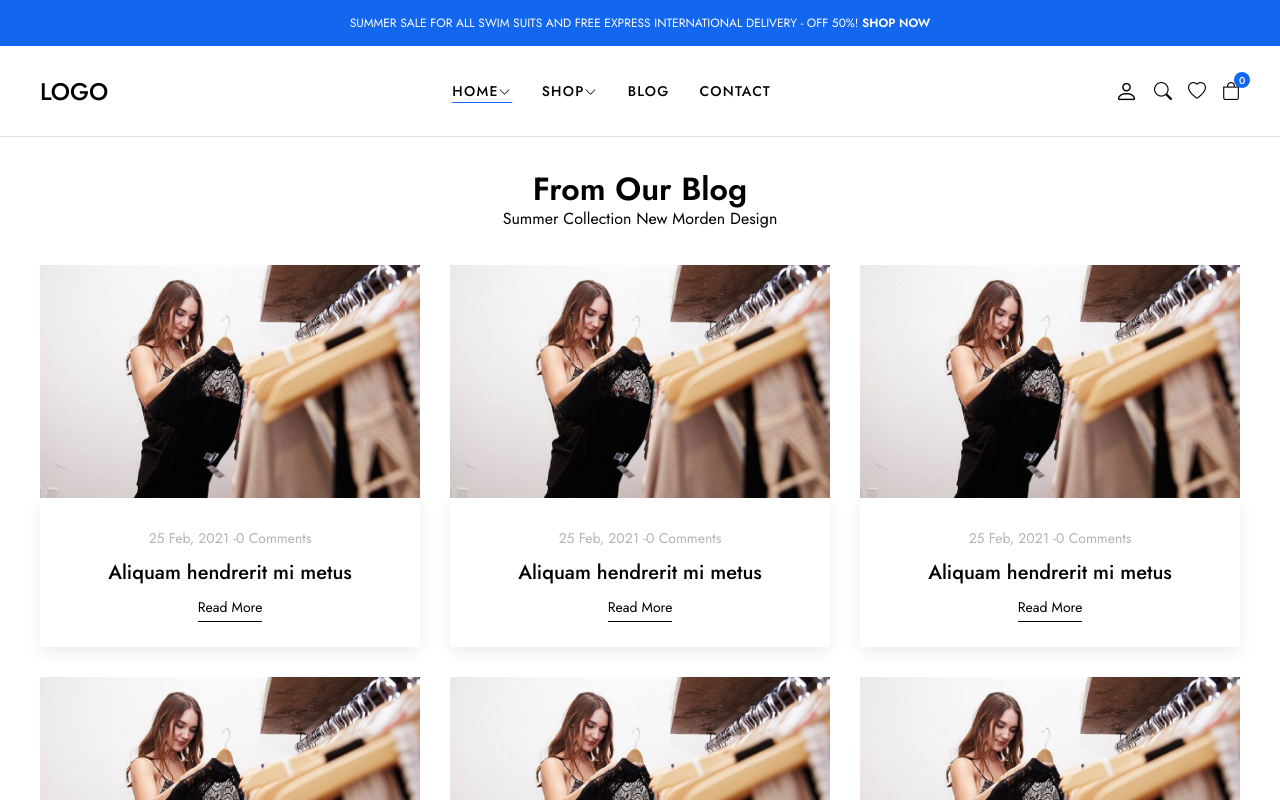
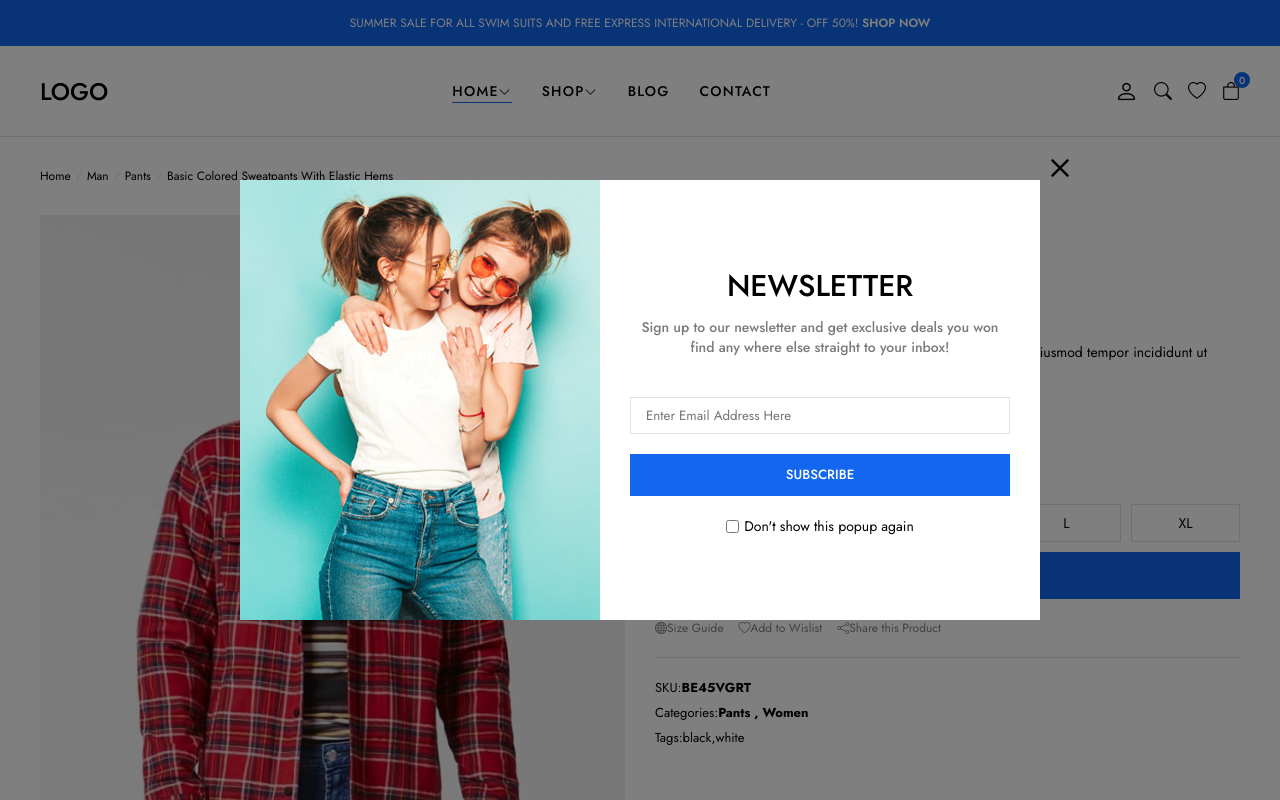
Before and after one commit to gkhanyildirim/react-e-commerce, a React (Vite) app in the folder client/: page / in a window 1280 px wide. Shown: the top 800 px of the page. Built offline with nearby package versions, Linux system fonts and the light colour scheme.

Commit message:
modal dialog settings

```diff
--- a/client/src/App.jsx
+++ b/client/src/App.jsx
@@ -16,9 +16,9 @@
       {/* <ContactPage /> */}
       {/* <AuthPage /> */}
       {/* <CartPage /> */}
-      <BlogPage />
+      {/* <BlogPage /> */}
       {/* <BlogDetailsPage /> */}
-      {/* <ProductDetailsPage /> */}
+      <ProductDetailsPage />
       </>
   );
 }
--- /dev/null
+++ b/client/src/components/Modals/Dialog/Dialog.jsx
@@ -0,0 +1,37 @@
+import "./dialog.css"
+
+const Dialog = ({isDialogShow, setIsDialogShow}) => {
+  return (
+    <div className={`modal-dialog ${isDialogShow ? "show" : ""}`}>
+    <div className="modal-content">
+      <button className="modal-close" onClick={()=> setIsDialogShow(false)}>
+        <i className="bi bi-x"></i>
+      </button>
+      <div className="modal-image">
+        <img src="img/modal-dialog.jpg" alt="" />
+      </div>
+      <div className="popup-wrapper">
+        <div className="popup-content">
+          <div className="popup-title">
+            <h3>NEWSLETTER</h3>
+          </div>
+          <p className="popup-text">
+            Sign up to our newsletter and get exclusive deals you won find any where else straight to your inbox!
+          </p>
+          <form className="popup-form">
+            <input type="text" placeholder="Enter Email Address Here" />
+            <button className="btn btn-primary">SUBSCRIBE</button>
+            <label>
+              <input type="checkbox" />
+              <span>Don't show this popup again</span>
+            </label>
+          </form>
+        </div>
+      </div>
+    </div>
+    <div className="modal-overlay" onClick={()=> setIsDialogShow(false)}></div>
+  </div>
+  )
+}
+
+export default Dialog
--- /dev/null
+++ b/client/src/components/Modals/Dialog/dialog.css
@@ -0,0 +1,100 @@
+.modal-dialog {
+    position: absolute;
+    top: 0;
+    left: 0;
+    width: 100%;
+    height: 100%;
+    display: flex;
+    justify-content: center;
+    align-items: center;
+    z-index: 999;
+    transition: 0.3s ease all;
+    visibility: hidden;
+    opacity: 0;
+  }
+
+  .modal-dialog.show {
+    visibility: visible !important;
+    opacity: 1;
+  }
+
+  .modal-overlay {
+    content: "";
+    width: 100%;
+    height: 100%;
+    background-color: black;
+    position: fixed;
+    top: 0;
+    left: 0;
+    opacity: 0.5;
+  }
+
+  .modal-dialog .modal-content {
+    max-width: 800px;
+    width: 100%;
+    background-color: #fff;
+    position: fixed;
+    z-index: 10;
+    display: flex;
+    align-items: center;
+  }
+
+  .modal-dialog .modal-content .modal-close {
+    position: absolute;
+    top: -40px;
+    right: -40px;
+    background-color: transparent;
+    font-size: 40px;
+  }
+
+  .modal-dialog .modal-content .modal-image {
+    display: flex;
+  }
+
+  .modal-dialog .modal-content .popup-wrapper {
+    padding: 30px;
+    text-align: center;
+  }
+
+  .modal-dialog .modal-content .popup-title h3 {
+    font-size: 30px;
+    font-weight: 500;
+  }
+
+  .modal-dialog .modal-content .popup-text {
+    font-size: 14px;
+    color: #7a7a7a;
+    font-weight: 500;
+    margin-top: 10px;
+  }
+
+  .modal-dialog .modal-content .popup-form {
+    display: flex;
+    flex-direction: column;
+    row-gap: 20px;
+    margin-top: 40px;
+  }
+
+  .modal-dialog .modal-content .popup-form label {
+    display: flex;
+    align-items: center;
+    justify-content: center;
+    column-gap: 5px;
+    font-size: 14px;
+  }
+
+  @media (max-width: 576px) {
+    .modal-dialog .modal-content {
+      max-width: 350px;
+    }
+
+    .modal-dialog .modal-content .modal-close {
+      top: 0px;
+      right: 0px;
+      font-size: 30px;
+    }
+
+    .modal-dialog .modal-content .modal-image {
+      display: none;
+    }
+  }
--- a/client/src/layouts/MainLayout.jsx
+++ b/client/src/layouts/MainLayout.jsx
@@ -2,11 +2,14 @@
 import Footer from "../components/Layout/Footer/Footer";
 import Header from "../components/Layout/Header/Header";
 import Search from "../components/Modals/Search/Search";
+import Dialog from "../components/Modals/Dialog/Dialog";
 
 const MainLayout = ({children}) => {
   const [isSearchShow, setIsSearchShow] = useState(false);
+  const [isDialogShow, setIsDialogShow] = useState(true);
   return (
     <div className="main-layout">
+      <Dialog isDialogShow={isDialogShow} setIsDialogShow={setIsDialogShow}/>
       <Search isSearchShow = {isSearchShow} setIsSearchShow={setIsSearchShow}/>
       <Header setIsSearchShow={setIsSearchShow}/>
       {children}
```
